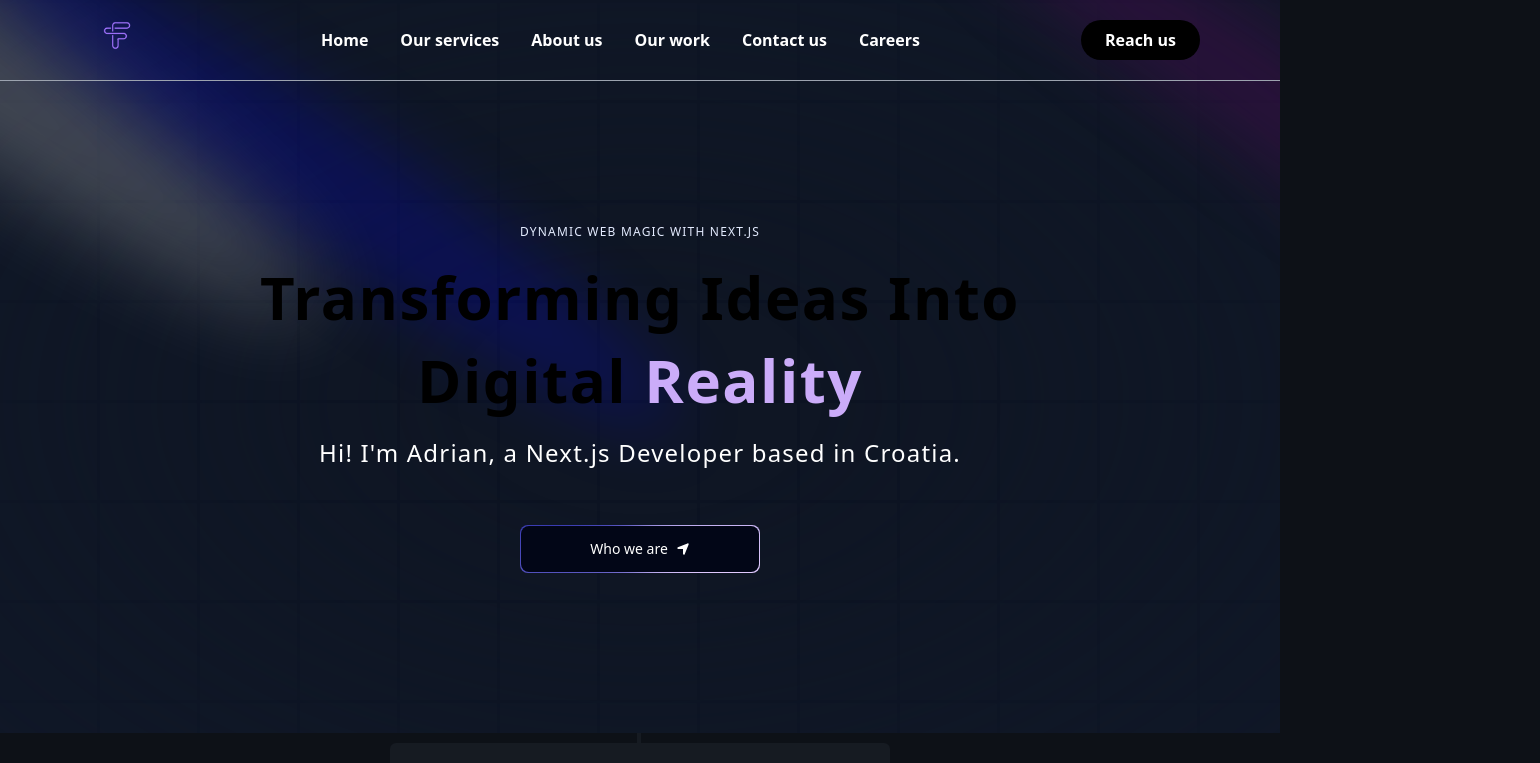
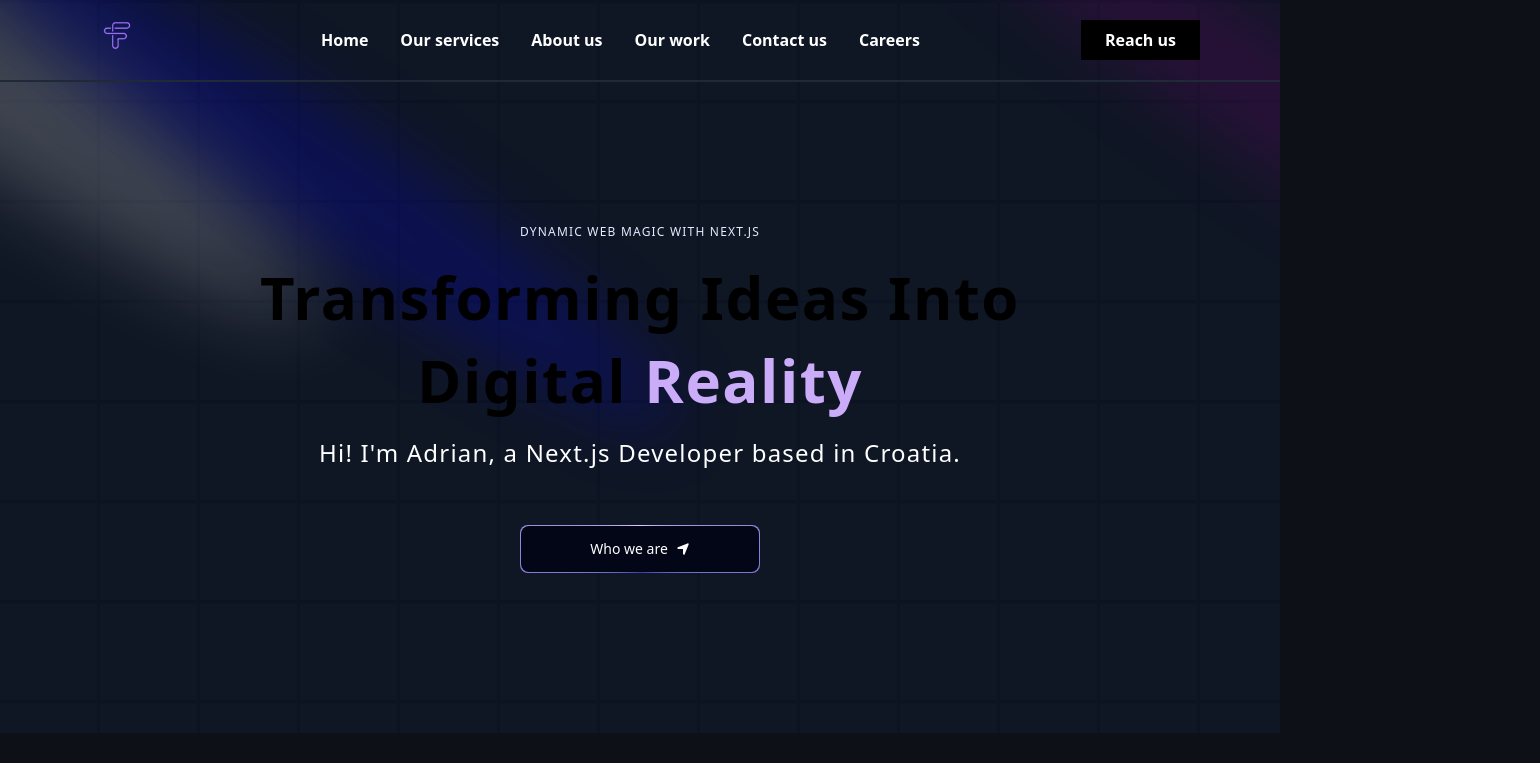
Before and after one commit to fatherhood-Tech/Portfolio, a React (Create React App) app: page / in a window 1280 px wide. Shown: the top 763 px of the page, 1540 px wide, since content can reach past the window. Built offline with nearby package versions, Linux system fonts and the light colour scheme.

Commit message:
Color changes

```diff
--- a/src/Components/Hero.jsx
+++ b/src/Components/Hero.jsx
@@ -8,7 +8,7 @@ const Hero = () => {
     <div className="pb-20 pt-36 relative overflow-hidden">
       <div>
         <Spotlight
-          className="-top-40 -left-10 md:-left-32 md:-top-20 h-screen"
+          className="-top-40 -left-10 md:-left-32 md:-top-20 h-screen overflow-hidden"
           fill="white"
         />
         <Spotlight
@@ -19,11 +19,11 @@ const Hero = () => {
       </div>
 
       <div
-        className="h-screen w-full bg-black-200 dark:bg-grid-white/[0.03] bg-grid-black-100/[0.2]
+        className="h-screen w-full bg-black-200 bg-grid-black-100/[0.2]
        absolute top-0 left-0 flex items-center justify-center"
       >
         <div
-          className="absolute pointer-events-none inset-0 flex items-center justify-center bg-black-200
+          className="absolute pointer-events-none inset-0 flex items-center justify-center bg-black-900
          [mask-image:radial-gradient(ellipse_at_center,transparent_20%,black)]"
         />
       </div>
@@ -35,8 +35,9 @@ const Hero = () => {
           </p>
           <TextGenerateEffect
             words="Transforming Ideas Into Digital Reality"
-            className="text-center text-[40px] md:text-5xl lg:text-6xl"
+            className="text-center text-white text-[40px] md:text-5xl lg:text-6xl"
           />
+
           <p className="text-center text-white md:tracking-wider mb-4 text-sm md:text-lg lg:text-2xl">
             Hi! I&apos;m Adrian, a Next.js Developer based in Croatia.
           </p>
--- a/src/Components/NavBar.jsx
+++ b/src/Components/NavBar.jsx
@@ -21,13 +21,13 @@ const NavBar = () => {
   }, []);
 
   return (
-    <div className="px-0">
+    <div className="overflow-hidden">
       <nav
         className={`fixed w-full z-50 text-white ${
           scrolled ? "bg-black/20 backdrop-blur text-white" : "text-gray-900"
-        } transition-all duration-300 overflow-hidden`}
+        } transition-all duration-300`}
       >
-        <div className="w-full border-b border-gray-400">
+        <div className="w-full border-b-2 border-gray-800">
           <div className="flex justify-between px-6 md:px-10 lg:px-20 items-center font-semibold">
             <div>
               <img src="images/f.png" alt="Logo" className="h-16 md:h-20" />
@@ -79,7 +79,7 @@ const NavBar = () => {
               </NavLink>
             </div>
             <div className="hidden md:block">
-              <button className="py-2 px-6 bg-black text-white rounded-3xl font-semibold">
+              <button className="py-2 px-6 bg-black text-white font-semibold">
                 Reach us
               </button>
             </div>
--- a/src/Pages/Home.jsx
+++ b/src/Pages/Home.jsx
@@ -10,9 +10,9 @@ const Home = () => {
     <div>
       <NavBar />
       <Hero />
-      <OurService />
-      <OurWork />
-      <Contact />
+      {/* <OurService /> */}
+      {/* <OurWork /> */}
+      {/* <Contact /> */}
     </div>
   );
 };
--- a/tailwind.config.js
+++ b/tailwind.config.js
@@ -3,7 +3,7 @@ const colors = require("tailwindcss/colors");
 const flattenColorPalette = require("tailwindcss/lib/util/flattenColorPalette").default;
 
 const config = {
-  darkMode: ["class"],
+  // darkMode: ["class"],
   content: [
     "./pages/**/*.{js,jsx}",
     "./components/**/*.{js,jsx}",
```
